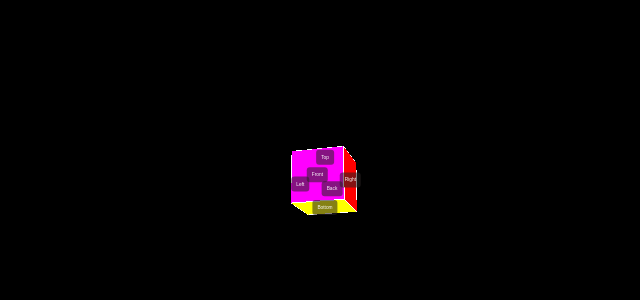
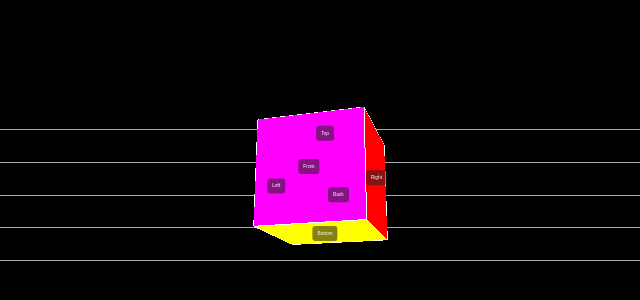
Before and after one commit to vongotha/Three_JS_101, a website built with Vite: page model3D/index.html in a window 1280 px wide. Shown: the part 218-518 px from the top of the page, without its empty margins (315-955 px from the left). Built offline with nearby package versions, Linux system fonts and the light colour scheme.

Commit message:
Creating a Cube -- Adding Curved shape - Add Light

```diff
--- a/model3D/index.html
+++ b/model3D/index.html
@@ -29,7 +29,6 @@
     </style>
   </head>
   <body>
-    <div id="container"></div>
     <script type="module" src="/src/main.js"></script>
   </body>
 </html>
--- a/model3D/src/main.js
+++ b/model3D/src/main.js
@@ -2,17 +2,14 @@ import * as THREE from 'three';
 import { CSS2DObject, CSS2DRenderer } from 'three/addons/renderers/CSS2DRenderer.js';
 
 /** Cube Patern **/
-// Creating a scene, camera and renderer
 const scene = new THREE.Scene();
 const camera = new THREE.PerspectiveCamera(75, window.innerWidth / window.innerHeight, 0.1, 1000);
 const renderer = new THREE.WebGLRenderer();
 renderer.setSize(window.innerWidth, window.innerHeight);
 document.body.appendChild(renderer.domElement);
 
-// Create the cube geometry
+// Create the cube geometry and materials
 const geometry = new THREE.BoxGeometry(1, 1, 1);
-
-// Create the materials for each face
 const cubeFaceMaterials = [
     new THREE.MeshBasicMaterial({ color: 0xff0000 }), // Right side
     new THREE.MeshBasicMaterial({ color: 0x00ff00 }), // Left side
@@ -21,16 +18,14 @@ const cubeFaceMaterials = [
     new THREE.MeshBasicMaterial({ color: 0xff00ff }), // Front side
     new THREE.MeshBasicMaterial({ color: 0x00ffff })  // Back side
 ];
-
-// Create the single cube object with all materials
 const cube = new THREE.Mesh(geometry, cubeFaceMaterials);
-scene.add(cube); // Add only this single cube to the scene
+scene.add(cube);
 
 // Add Edges to the Cube
 const edges = new THREE.EdgesGeometry(geometry);
 const lineMaterial = new THREE.LineBasicMaterial({ color: 0xffffff });
 const cubeEdges = new THREE.LineSegments(edges, lineMaterial);
-cube.add(cubeEdges); // Add edges to the correct cube
+cube.add(cubeEdges);
 
 /** Text Patern **/
 const label2D = new CSS2DRenderer();
@@ -39,17 +34,15 @@ label2D.domElement.style.position = 'absolute';
 label2D.domElement.style.top = '0px';
 document.body.appendChild(label2D.domElement);
 
-// Create a Text label for each face of the cube
 const textContent = ["Right", "Left", "Top", "Bottom", "Front", "Back"];
 const facePositions = [
-    new THREE.Vector3(0.5, 0, 0), // Right face
-    new THREE.Vector3(-0.5, 0, 0), // Left face
-    new THREE.Vector3(0, 0.5, 0), // Top face
-    new THREE.Vector3(0, -0.5, 0), // Bottom face
-    new THREE.Vector3(0, 0, 0.5), // Front face
-    new THREE.Vector3(0, 0, -0.5) // Back face
+    new THREE.Vector3(0.5, 0, 0),
+    new THREE.Vector3(-0.5, 0, 0),
+    new THREE.Vector3(0, 0.5, 0),
+    new THREE.Vector3(0, -0.5, 0),
+    new THREE.Vector3(0, 0, 0.5),
+    new THREE.Vector3(0, 0, -0.5)
 ];
-
 for (let i = 0; i < 6; i++) {
     const div = document.createElement('div');
     div.className = 'label';
@@ -58,64 +51,41 @@ for (let i = 0; i < 6; i++) {
     div.style.color = 'white';
     div.style.padding = '5px';
     div.style.borderRadius = '3px';
-
     const label = new CSS2DObject(div);
     label.position.copy(facePositions[i]);
-    cube.add(label); // Add labels to the correct cube
+    cube.add(label);
 }
 
-/**  Add line to the scene **/
+/** Add a thick semi-circle **/
+const path = new THREE.CurvePath();
+const arc = new THREE.ArcCurve(0, 0, 2, Math.PI, 0, false);
+path.add(arc);
+const tubeGeometry = new THREE.TubeGeometry(path, 64, 0.05, 8, false);
+const thickLineMaterial = new THREE.MeshBasicMaterial({ color: 0xffffff });
+const thickLine = new THREE.Mesh(tubeGeometry, thickLineMaterial);
+thickLine.position.z = -2; // Move the thick line forward
+scene.add(thickLine);
 
-  // Add a blue LineBasicMaterial Line
-
-  const circleLineMaterial = new THREE.LineBasicMaterial( { color: 0x0000ff } )
-
-  // Add some geometry with vertices
-
-  const points = []
-  points.push( new THREE.Vector3(-1, 0, 0) );
-  points.push( new THREE.Vector3(0, 1, 0) );
-  points.push( new THREE.Vector3(1, 0, 0) );
-
-  const circleLinegeometry = new THREE.BufferGeometry().setFromPoints(points)
-
-  // creating a line
-
-  const circleLine = new THREE.Line(circleLinegeometry, circleLineMaterial)
-  //scene.add(circleLine);
-
-// /** Create a tubed semi Circle  */
-
-  const path = new THREE.CurvePath();
-
-  // Create an arc
-  const arc = new THREE.ArcCurve(0,0,2,Math.PI,0,false);
-  path.add(arc)
-
-  const tubeGeometry =new THREE.TubeGeometry(path, 64,0.05,8,false);
-  // Create a new Mesh for the thick Line
-  const thickLineMaterial = new THREE.MeshBasicMaterial({ color: 0xffffff });
-  const thickLine = new THREE.Mesh(tubeGeometry, thickLineMaterial)
-
-  scene.add(thickLine)
-/** Add a group of line behind the cube**/
-
-  const lineGroupMaterial = new THREE.MeshBasicMaterial({color: 0xaaaaaa});
-  const lineSpacing = 0.5;
+/** Add background lines **/
+const lineGroupMaterial = new THREE.LineBasicMaterial({ color: 0xaaaaaa });
+const lineSpacing = 0.5;
+for (let i = 0; i < 5; i++) {
+    const points = [];
+    points.push(new THREE.Vector3(-6, -1.2 + i * lineSpacing, -3)); // Adjust Z to be behind the cube
+    points.push(new THREE.Vector3(6, -1.2 + i * lineSpacing, -3)); // Adjust Z to be behind the cube
+    const lineGroupGeometry = new THREE.BufferGeometry().setFromPoints(points);
+    const lineGroup = new THREE.Line(lineGroupGeometry, lineGroupMaterial);
+    scene.add(lineGroup);
+}
 
 // Initial camera position
-camera.position.z = 10;
+camera.position.z = 5;
 
-// Loop Animation function
 function animate() {
-    // Cube Rotation
     cube.rotation.x += 0.02;
     cube.rotation.y += 0.02;
-
-    // Rendering!
     renderer.render(scene, camera);
     label2D.render(scene, camera);
 }
 
-// Start the animation loop
 renderer.setAnimationLoop(animate);
```
